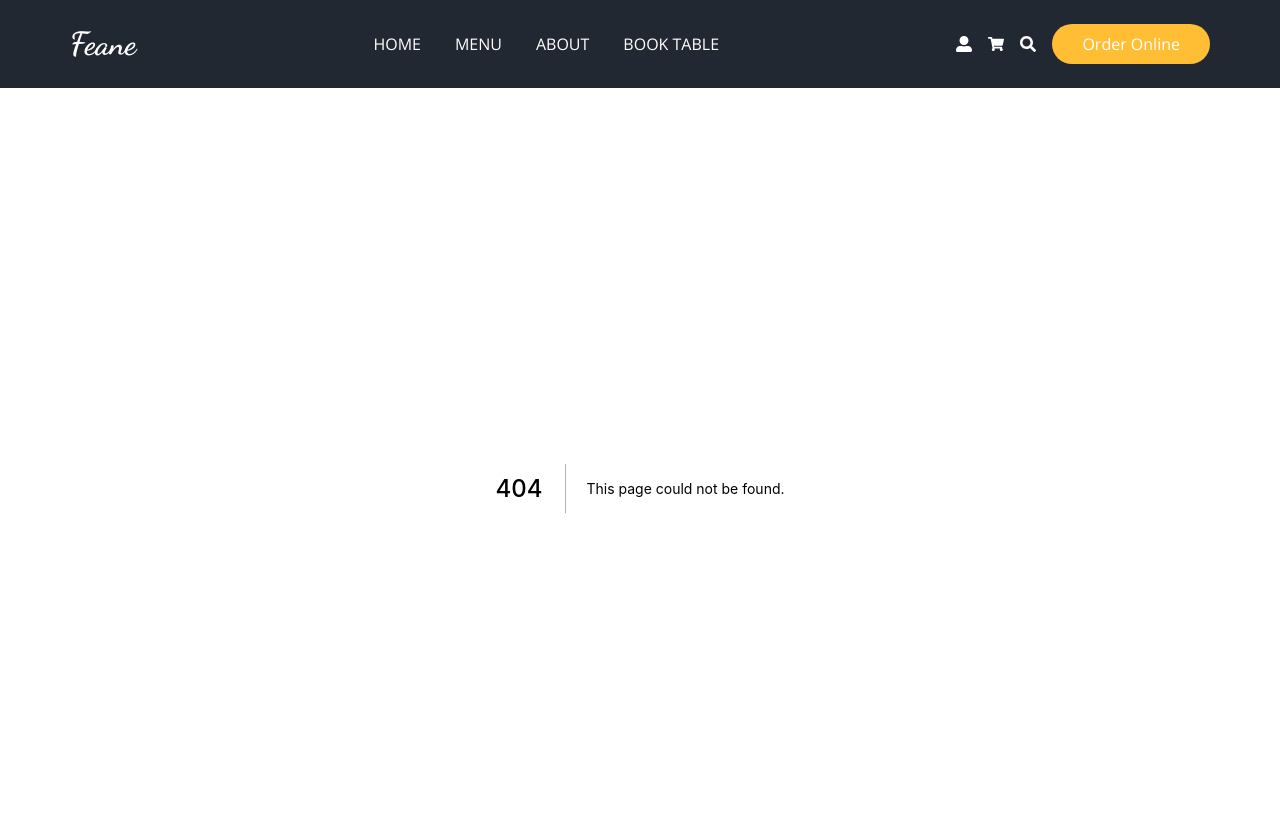
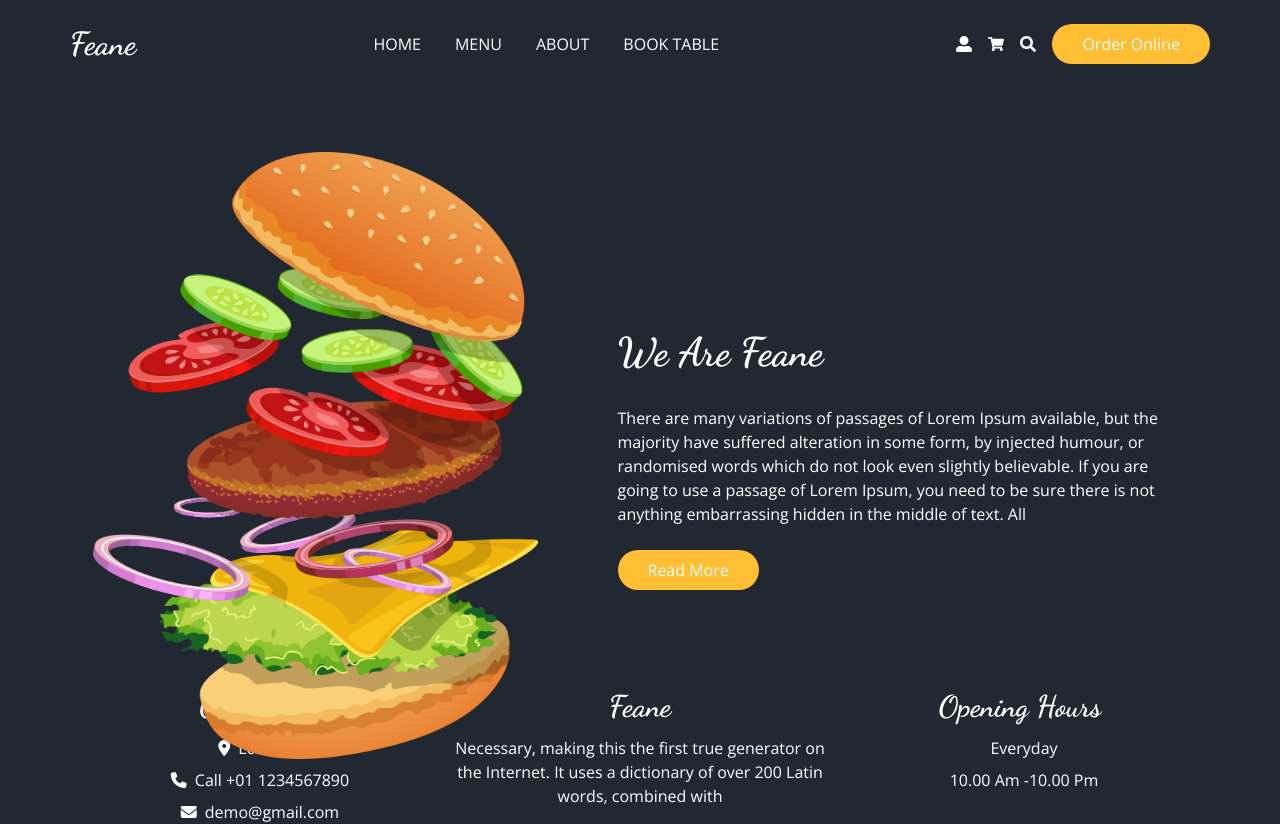
Before and after one commit to ozngrsc/Food-Ordering, a Next.js app: page /about in a window 1280 px wide. Before the commit this address had no page. Shown: the top 824 px of the page. Built offline with nearby package versions, Linux system fonts and the light colour scheme.

Commit message:
add nextjs link

```diff
--- a/components/layout/Footer.jsx
+++ b/components/layout/Footer.jsx
@@ -1,3 +1,4 @@
+import Link from "next/link";
 import React from "react";
 import Title from "../ui/Title";
 
@@ -24,7 +25,9 @@ const Footer = () => {
             </div>
           </div>
           <div className="md:flex-1">
-            <Title className="text-3xl">Feane</Title>
+            <Title className="text-3xl">
+              <Link href="/">Feane</Link>
+            </Title>
             <p className="mt-3">
               Necessary, making this the first true generator on the Internet.
               It uses a dictionary of over 200 Latin words, combined with
--- a/components/layout/Header.jsx
+++ b/components/layout/Header.jsx
@@ -4,6 +4,7 @@ import { FaUserAlt, FaShoppingCart, FaSearch } from "react-icons/fa";
 import { GiHamburgerMenu, GiCancel } from "react-icons/gi";
 import Search from "../ui/Search";
 import { useRouter } from "next/router";
+import Link from "next/link";
 
 const Header = () => {
   const [isSearchModal, setIsSearchModal] = useState(false);
@@ -26,16 +27,16 @@ const Header = () => {
         >
           <ul className="flex gap-x-6 sm:flex-row flex-col items-center">
             <li className="px-[5px] py-[10px] hover:text-primary cursor-pointer">
-              <a href="">HOME</a>
+              <Link href="/">HOME</Link>
             </li>
             <li className="px-[5px] py-[10px] hover:text-primary cursor-pointer">
-              <a href="">MENU</a>
+              <Link href="/menu">MENU</Link>
             </li>
             <li className="px-[5px] py-[10px] hover:text-primary cursor-pointer">
-              <a href="">ABOUT</a>
+              <Link href="/about">ABOUT</Link>
             </li>
             <li className="px-[5px] py-[10px] hover:text-primary cursor-pointer">
-              <a href="">BOOK TABLE</a>
+              <Link href="/reservation">BOOK TABLE</Link>
             </li>
           </ul>
           {isMenuModal && (
--- a/components/ui/Logo.jsx
+++ b/components/ui/Logo.jsx
@@ -1,7 +1,12 @@
+import Link from "next/link";
 import React from "react";
 
 const Logo = () => {
-  return <div className="text-[2rem] font-dancing font-bold">Feane</div>;
+  return (
+    <div className="text-[2rem] font-dancing font-bold">
+      <Link href="/">Feane</Link>
+    </div>
+  );
 };
 
 export default Logo;
--- /dev/null
+++ b/pages/about/index.jsx
@@ -0,0 +1,12 @@
+import React from "react";
+import About from "../../components/About";
+
+const Index = () => {
+  return (
+    <div className="lg:h-[67vh] md:h-[85vh] h-[80vh] bg-secondary">
+      <About />
+    </div>
+  );
+};
+
+export default Index;
--- /dev/null
+++ b/pages/menu/index.jsx
@@ -0,0 +1,12 @@
+import React from "react";
+import MenuWrapper from "../../components/products/MenuWrapper";
+
+const Index = () => {
+  return (
+    <div className="pt-10 md:h-[70vh]">
+      <MenuWrapper />
+    </div>
+  );
+};
+
+export default Index;
--- a/pages/product/index.jsx
+++ b/pages/product/index.jsx
@@ -1,12 +1,10 @@
 import Image from "next/image";
 import React from "react";
-import Header from "../../components/layout/Header";
 import Title from "../../components/ui/Title";
 
 const Index = () => {
   return (
     <div>
-      <Header />
       <div className="flex items-center h-screen md:gap-20 gap-1 py-20 flex-wrap">
         <div className="relative md:flex-1 w-[80%] h-[80%] mx-20">
           <Image
--- /dev/null
+++ b/pages/reservation/index.jsx
@@ -0,0 +1,12 @@
+import React from "react";
+import Reservation from "../../components/Reservation";
+
+const Index = () => {
+  return (
+    <div>
+      <Reservation />
+    </div>
+  );
+};
+
+export default Index;
```
